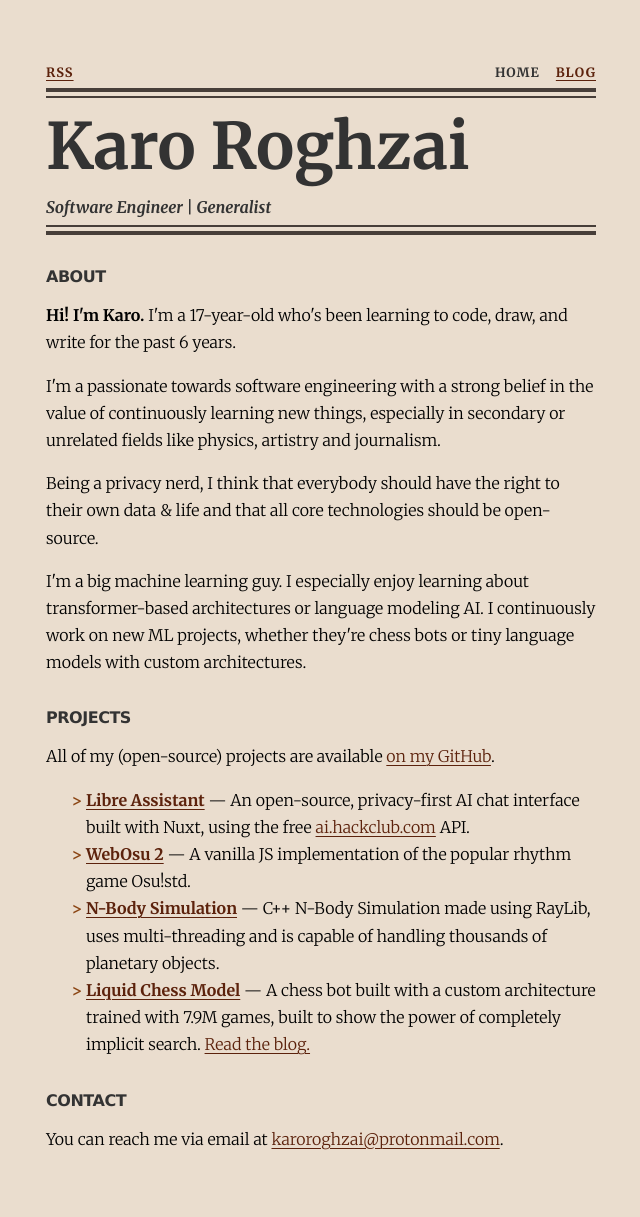
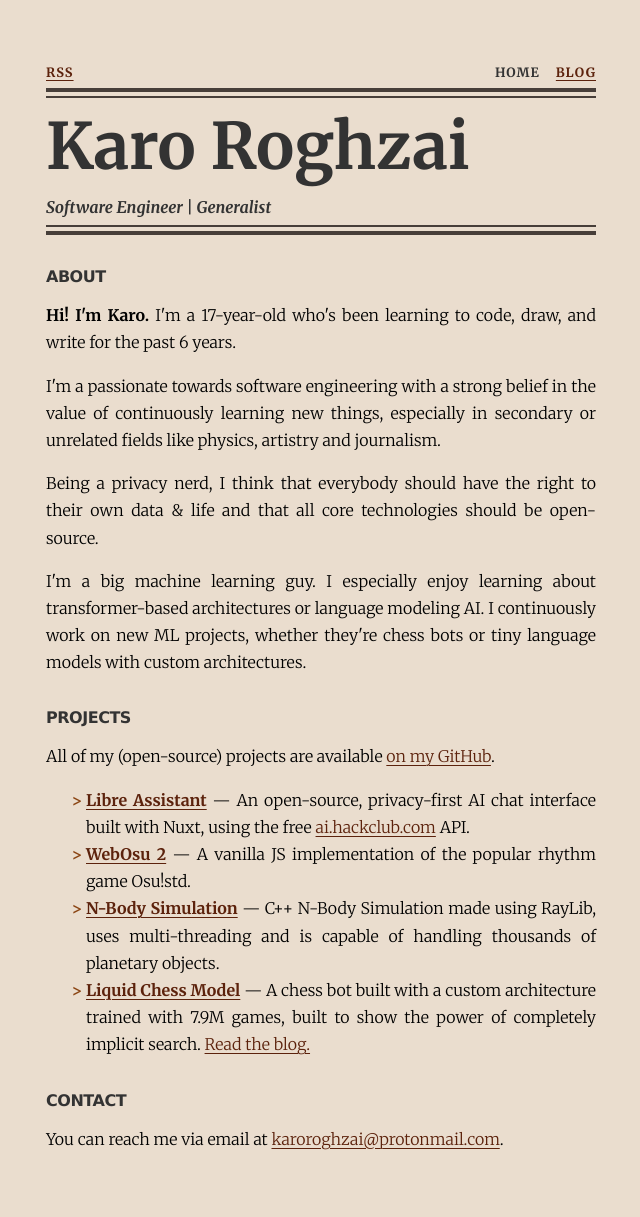
Before and after one commit to Mostlime12195/mostlime12195.github.io, a Jekyll site: the page built from index.html, in a window 1280 px wide. Shown: the whole page, without its empty margins (319-959 px from the left). Built offline with Jekyll 4.4.1, drawn with Linux system fonts in a browser that asks for light colours.

Commit message:
changed text-align: left to justify

```diff
--- a/_includes/style.css
+++ b/_includes/style.css
@@ -5,7 +5,7 @@ html {
 
 body {
     background: #eaddce;
-    text-align: left;
+    text-align: justify;
     overflow-y: scroll;
 }
 
```
